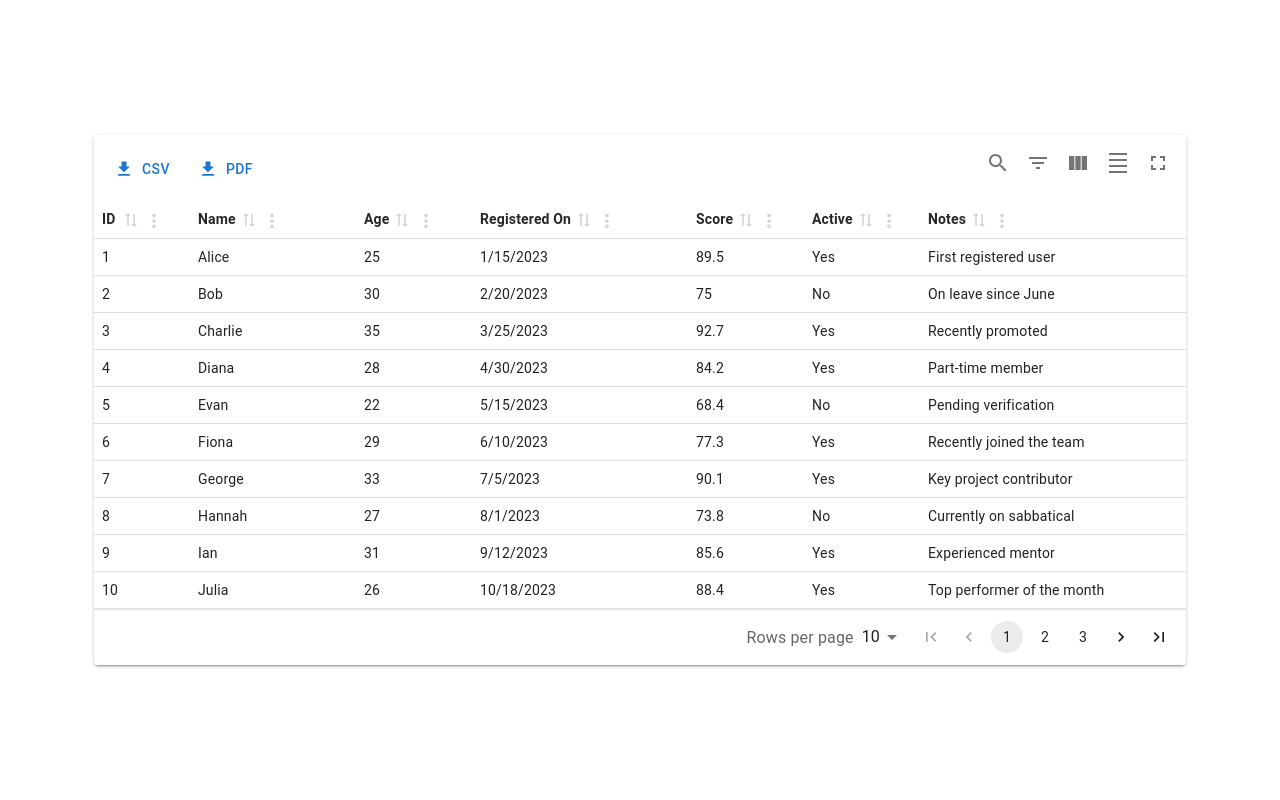
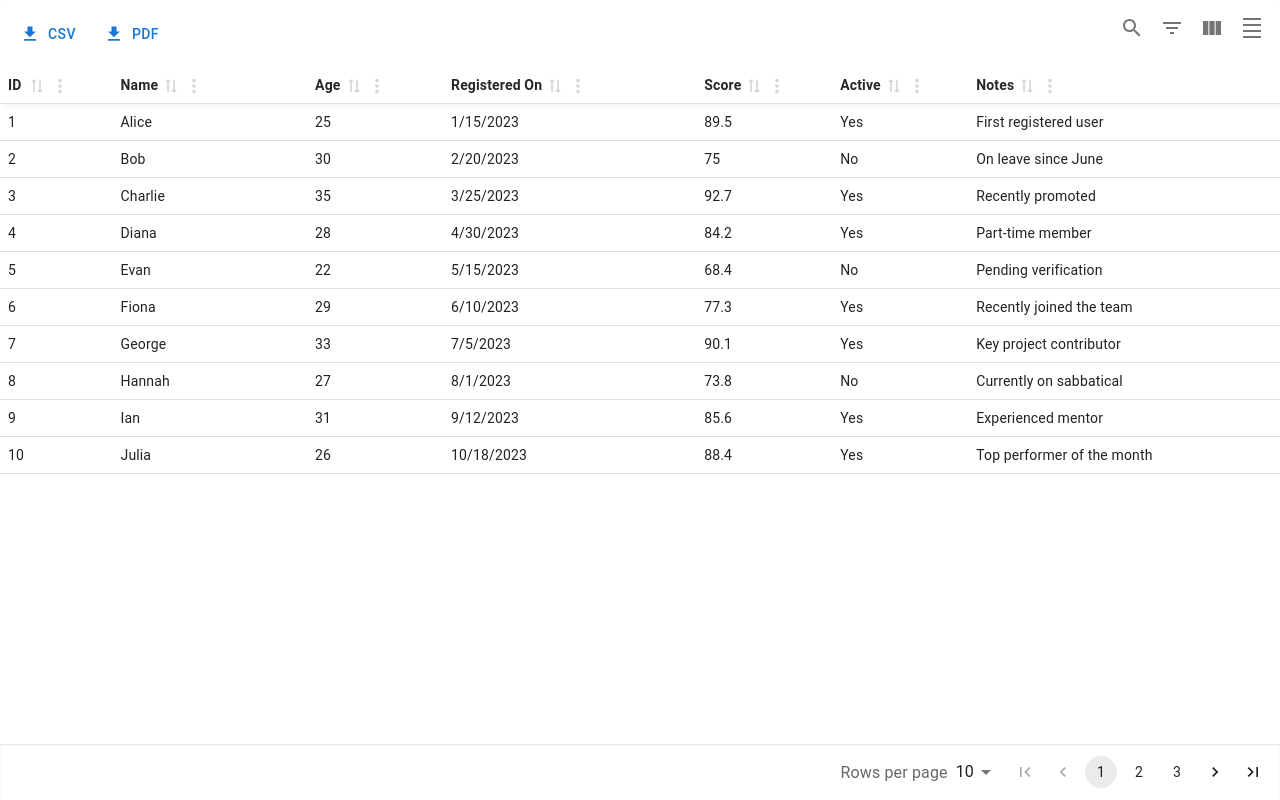
Before and after one commit to EmekaManuel/table-component, a React (Vite) app: page / in a window 1280 px wide. Built offline with nearby package versions, Linux system fonts and the light colour scheme; what export-to-csv would draw is missing.

Commit message:
chore(): fixed toggle

```diff
--- a/src/component/MaterialTable.tsx
+++ b/src/component/MaterialTable.tsx
@@ -55,6 +55,14 @@ function MaterialTable<TData extends MRT_RowData>({
   const table = useMaterialReactTable({
     data: memoizedData,
     columns: memoizedColumns,
+    paginationDisplayMode: "pages",
+    positionToolbarAlertBanner: "bottom",
+    enableFullScreenToggle: isMobileDevice(),
+
+    initialState: {
+      density: "compact",
+      isFullScreen: true,
+    },
     renderTopToolbarCustomActions: ({ table }) => (
       <Box
         sx={{
@@ -84,12 +92,6 @@ function MaterialTable<TData extends MRT_RowData>({
         </Button>
       </Box>
     ),
-    paginationDisplayMode: "pages",
-    positionToolbarAlertBanner: "bottom",
-    enableFullScreenToggle: !isMobileDevice(),
-    initialState: {
-      density: "compact",
-    },
   });
 
   return <MaterialReactTable table={table} />;
```
